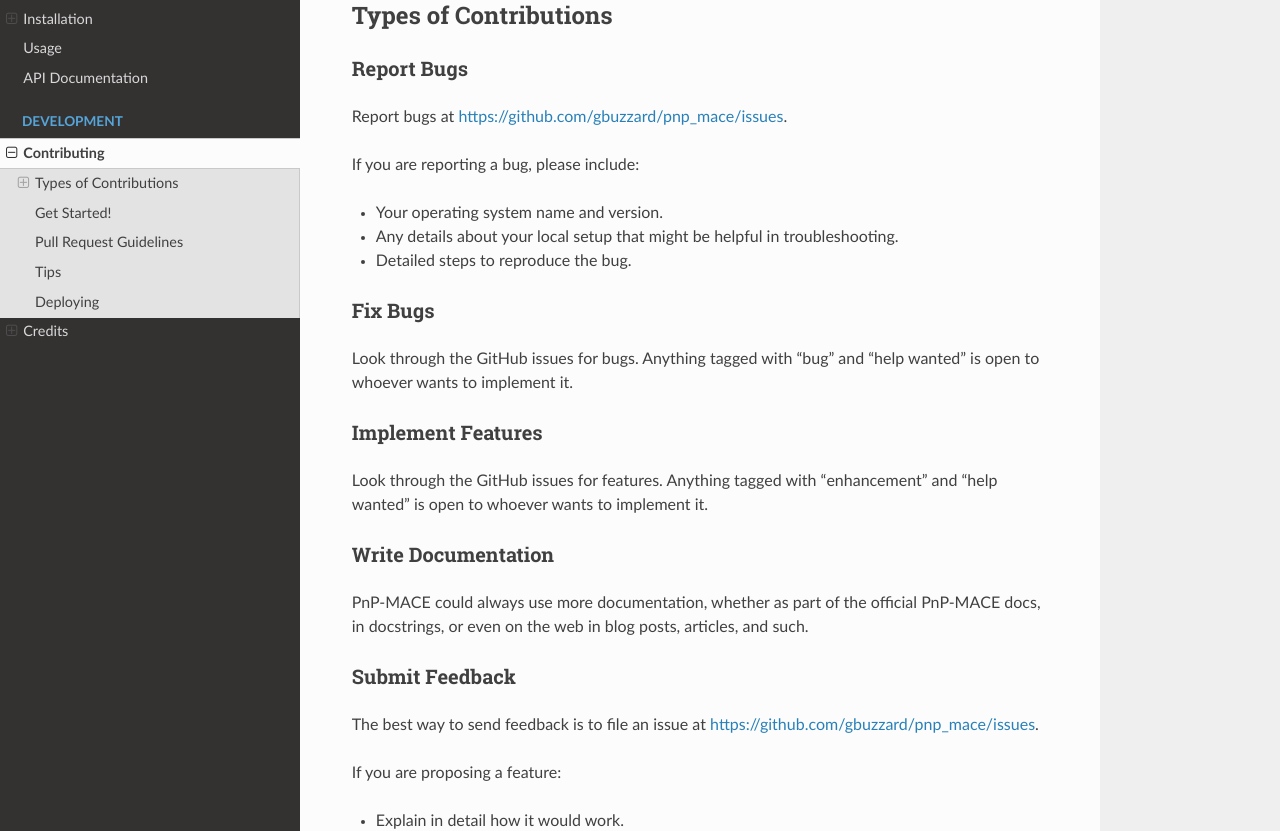
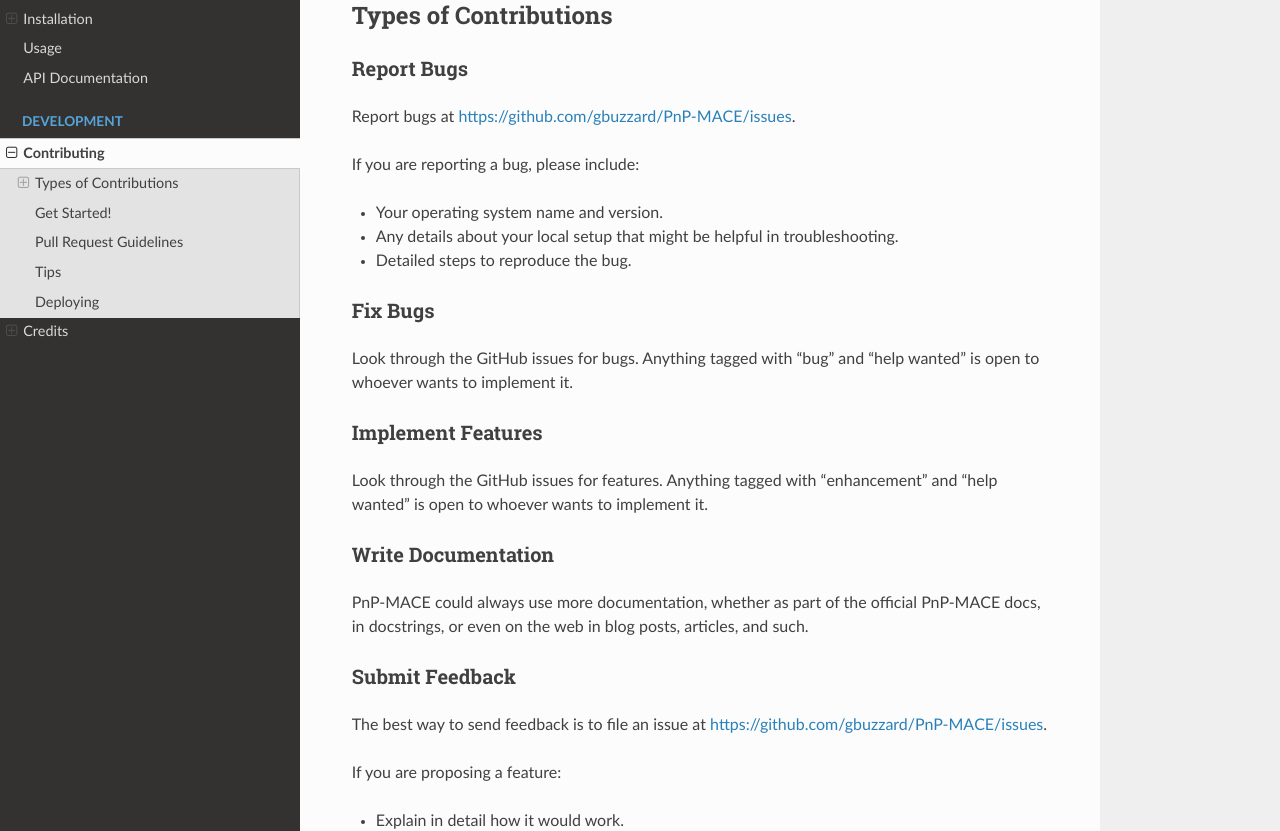
Before and after one commit to gbuzzard/PnP-MACE, a Sphinx documentation site: the page built from docs/contributing.rst, in a window 1280 px wide and 1400 px high. Shown: the part 281-1112 px from the top of the window. Built offline with Sphinx 7.4.7 and the Read the Docs theme 2.0.0, drawn with Linux system fonts in a browser that asks for light colours; pages that are not in the unit, such as notebooks, are missing from menus; some of the changed text lies outside the part shown.

```diff
--- a/CONTRIBUTING.rst
+++ b/CONTRIBUTING.rst
@@ -15,7 +15,7 @@ Types of Contributions
 Report Bugs
 ~~~~~~~~~~~
 
-Report bugs at https://github.com/gbuzzard/pnp_mace/issues.
+Report bugs at https://github.com/gbuzzard/PnP-MACE/issues.
 
 If you are reporting a bug, please include:
 
@@ -45,7 +45,7 @@ articles, and such.
 Submit Feedback
 ~~~~~~~~~~~~~~~
 
-The best way to send feedback is to file an issue at https://github.com/gbuzzard/pnp_mace/issues.
+The best way to send feedback is to file an issue at https://github.com/gbuzzard/PnP-MACE/issues.
 
 If you are proposing a feature:
 
@@ -103,7 +103,7 @@ Before you submit a pull request, check that it meets these guidelines:
    your new functionality into a function with a docstring, and add the
    feature to the list in README.rst.
 3. The pull request should work for Python 3.5, 3.6, 3.7 and 3.8, and for PyPy. Check
-   https://travis-ci.com/gbuzzard/pnp_mace/pull_requests
+   https://travis-ci.com/gbuzzard/PnP-MACE/pull_requests
    and make sure that the tests pass for all supported Python versions.
 
 Tips
--- a/setup.py
+++ b/setup.py
@@ -44,7 +44,7 @@ setup(
     setup_requires=setup_requirements,
     test_suite='tests',
     tests_require=test_requirements,
-    url='https://github.com/gbuzzard/pnp_mace',
+    url='https://github.com/gbuzzard/PnP-MACE',
     version='0.1.0',
     zip_safe=False,
 )
```
Also changed, not shown: docs/installation.rst (+4 -4 lines), .travis.yml.
